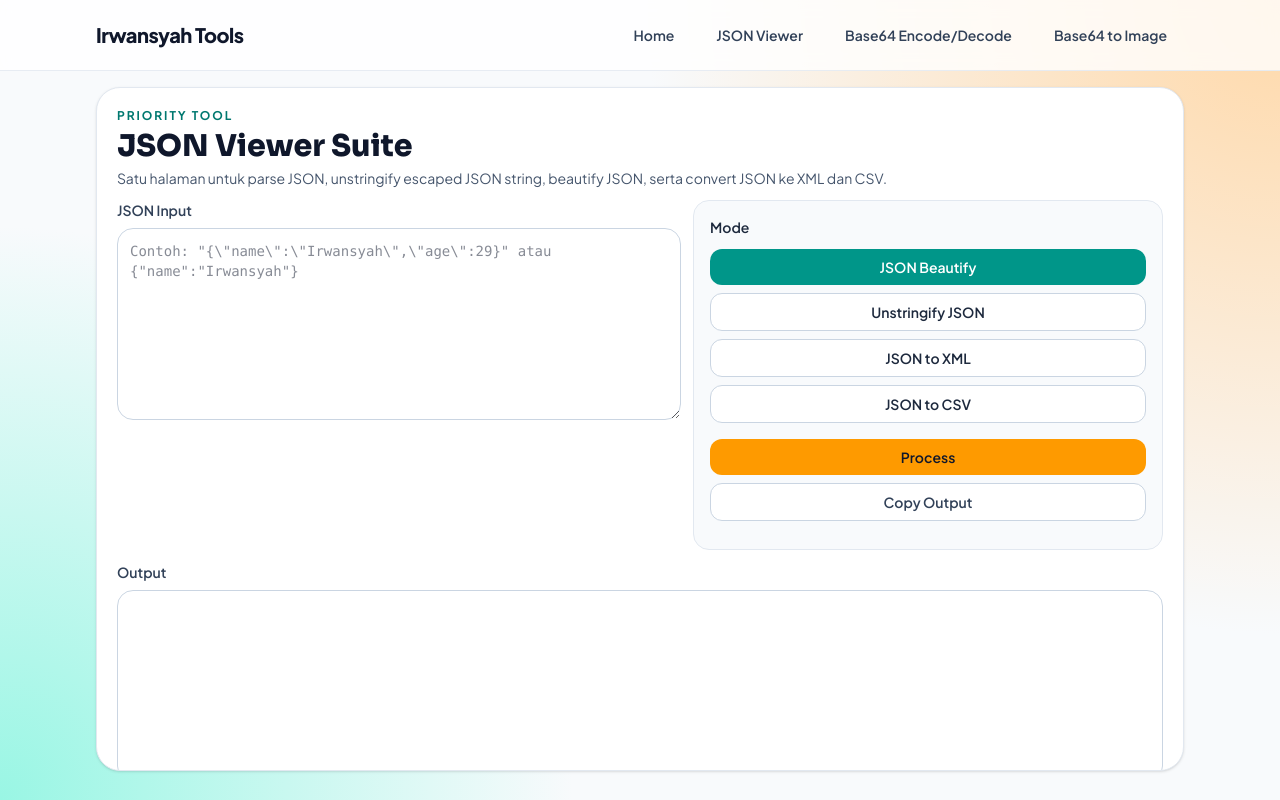
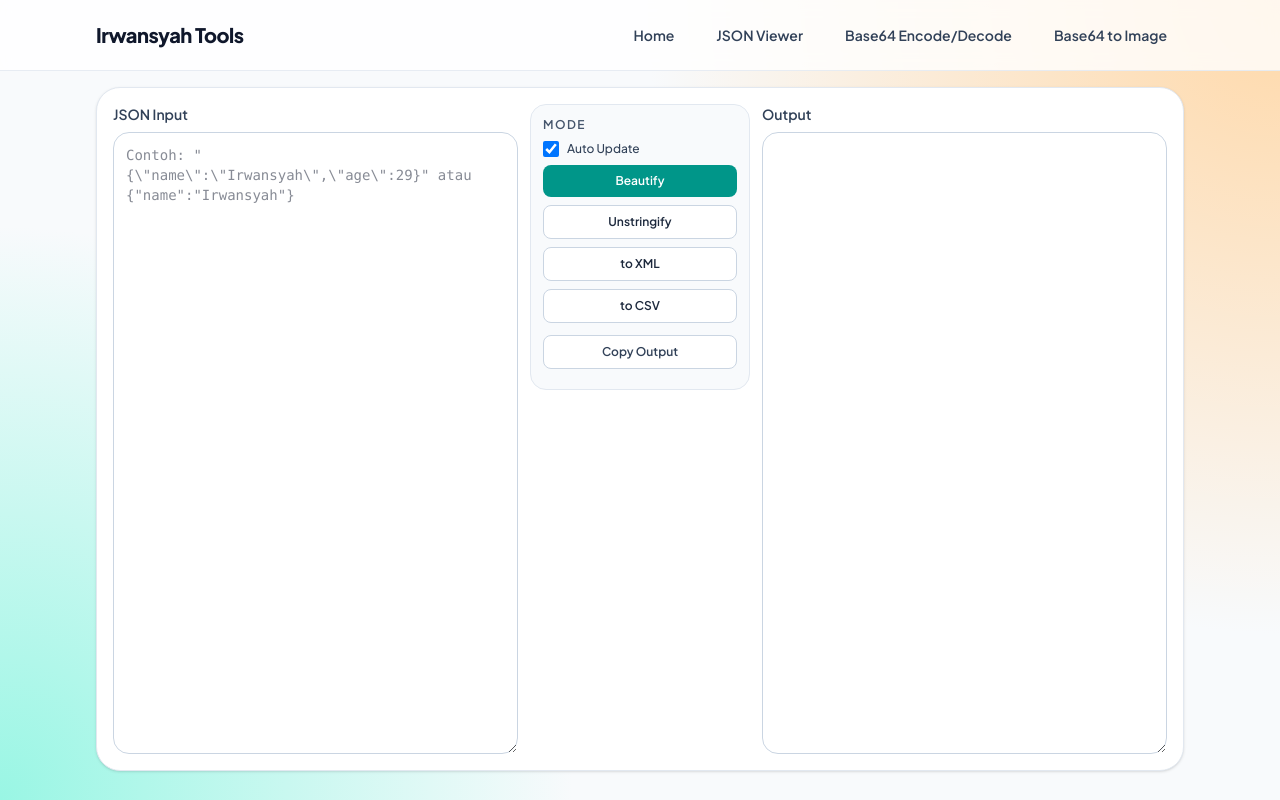
Before and after one commit to mirwansyahs/mirwansyahs.github.io, an Astro site in the folder tools/: page /tools/json-viewer in a window 1280 px wide. Built offline with nearby package versions, Linux system fonts and the light colour scheme; Astro itself is replaced by a stand-in of ours.

Commit message:
add(porto): mirwansyahs

```diff
--- a/tools/src/pages/tools/json-viewer.astro
+++ b/tools/src/pages/tools/json-viewer.astro
@@ -7,53 +7,48 @@ import BaseLayout from "../../layouts/BaseLayout.astro";
   description="JSON Viewer lengkap: unstringify JSON string, beautify JSON, convert JSON ke XML, dan JSON ke CSV."
   canonicalPath="/tools/json-viewer"
 >
-  <section class="rounded-3xl border border-slate-200 bg-white p-4 shadow-sm md:p-5 lg:h-full lg:overflow-hidden">
-    <p class="text-xs font-bold uppercase tracking-[0.16em] text-teal-700">Priority Tool</p>
-    <h1 class="mt-1 text-2xl font-black text-slate-900 md:text-3xl">JSON Viewer Suite</h1>
-    <p class="mt-1 text-sm text-slate-600">
-      Satu halaman untuk parse JSON, unstringify escaped JSON string, beautify JSON,
-      serta convert JSON ke XML dan CSV.
-    </p>
-
-    <div class="mt-3 grid gap-3 md:grid-cols-[1.2fr_1fr]">
-      <label class="block">
+  <section class="rounded-3xl border border-slate-200 bg-white p-3 shadow-sm md:p-4 lg:h-full lg:overflow-hidden">
+    <div class="grid gap-3 lg:h-full lg:grid-cols-[minmax(0,1fr)_220px_minmax(0,1fr)] lg:items-stretch">
+      <label class="block lg:h-full lg:min-h-0">
         <span class="mb-2 block text-sm font-semibold text-slate-700">JSON Input</span>
         <textarea
           id="jsonInput"
-          class="h-44 w-full rounded-2xl border border-slate-300 p-3 font-mono text-sm md:h-52 lg:h-[24vh]"
+          class="h-52 w-full rounded-2xl border border-slate-300 p-3 font-mono text-sm md:h-[56vh] lg:h-[calc(100%-28px)]"
           placeholder='Contoh: "{\"name\":\"Irwansyah\",\"age\":29}" atau {"name":"Irwansyah"}'
         ></textarea>
       </label>
 
-      <div class="rounded-2xl border border-slate-200 bg-slate-50 p-4">
-        <p class="text-sm font-semibold text-slate-800">Mode</p>
-        <div class="mt-3 grid gap-2">
-          <button class="json-mode-btn rounded-xl bg-teal-600 px-3 py-2 text-sm font-semibold text-white hover:bg-teal-700" data-mode="beautify">JSON Beautify</button>
-          <button class="json-mode-btn rounded-xl border border-slate-300 bg-white px-3 py-2 text-sm font-semibold text-slate-800 hover:bg-slate-100" data-mode="unstringify">Unstringify JSON</button>
-          <button class="json-mode-btn rounded-xl border border-slate-300 bg-white px-3 py-2 text-sm font-semibold text-slate-800 hover:bg-slate-100" data-mode="xml">JSON to XML</button>
-          <button class="json-mode-btn rounded-xl border border-slate-300 bg-white px-3 py-2 text-sm font-semibold text-slate-800 hover:bg-slate-100" data-mode="csv">JSON to CSV</button>
+      <div class="rounded-2xl border border-slate-200 bg-slate-50 p-3 lg:mx-auto lg:w-full lg:self-start">
+        <p class="text-xs font-semibold uppercase tracking-[0.12em] text-slate-600">Mode</p>
+        <label class="mt-2 flex items-center gap-2 text-xs font-medium text-slate-700">
+          <input id="autoUpdateToggle" type="checkbox" class="h-4 w-4 rounded border-slate-300" checked />
+          Auto Update
+        </label>
+        <div class="mt-2 grid gap-2">
+          <button class="json-mode-btn rounded-lg bg-teal-600 px-2 py-2 text-xs font-semibold text-white hover:bg-teal-700" data-mode="beautify">Beautify</button>
+          <button class="json-mode-btn rounded-lg border border-slate-300 bg-white px-2 py-2 text-xs font-semibold text-slate-800 hover:bg-slate-100" data-mode="unstringify">Unstringify</button>
+          <button class="json-mode-btn rounded-lg border border-slate-300 bg-white px-2 py-2 text-xs font-semibold text-slate-800 hover:bg-slate-100" data-mode="xml">to XML</button>
+          <button class="json-mode-btn rounded-lg border border-slate-300 bg-white px-2 py-2 text-xs font-semibold text-slate-800 hover:bg-slate-100" data-mode="csv">to CSV</button>
         </div>
 
-        <button id="processJsonBtn" class="mt-4 w-full rounded-xl bg-amber-500 px-4 py-2 text-sm font-semibold text-slate-900 hover:bg-amber-400">
-          Process
-        </button>
-        <button id="copyJsonBtn" class="mt-2 w-full rounded-xl border border-slate-300 bg-white px-4 py-2 text-sm font-semibold text-slate-700 hover:bg-slate-100">
+        <button id="copyJsonBtn" class="mt-3 w-full rounded-lg border border-slate-300 bg-white px-3 py-2 text-xs font-semibold text-slate-700 hover:bg-slate-100">
           Copy Output
         </button>
-        <p id="jsonMessage" class="mt-3 text-sm text-slate-600"></p>
+        <p id="jsonMessage" class="mt-2 text-xs text-slate-600"></p>
       </div>
+
+      <label class="block lg:h-full lg:min-h-0">
+        <span class="mb-2 block text-sm font-semibold text-slate-700">Output</span>
+        <textarea id="jsonOutput" class="h-52 w-full rounded-2xl border border-slate-300 p-3 font-mono text-sm md:h-[56vh] lg:h-[calc(100%-28px)]" readonly></textarea>
+      </label>
     </div>
-
-    <label class="mt-3 block">
-      <span class="mb-2 block text-sm font-semibold text-slate-700">Output</span>
-      <textarea id="jsonOutput" class="h-44 w-full rounded-2xl border border-slate-300 p-3 font-mono text-sm md:h-52 lg:h-[24vh]" readonly></textarea>
-    </label>
   </section>
 
   <script>
     const inputEl = document.getElementById("jsonInput");
     const outputEl = document.getElementById("jsonOutput");
     const msgEl = document.getElementById("jsonMessage");
+    const autoUpdateEl = document.getElementById("autoUpdateToggle");
     const modeButtons = Array.from(document.querySelectorAll(".json-mode-btn"));
 
     let activeMode = "beautify";
@@ -168,7 +163,7 @@ import BaseLayout from "../../layouts/BaseLayout.astro";
       return csvRows.join("\n");
     };
 
-    document.getElementById("processJsonBtn")?.addEventListener("click", () => {
+    const processJson = () => {
       try {
         const raw = inputEl?.value?.trim() || "";
         if (!raw) {
@@ -202,6 +197,23 @@ import BaseLayout from "../../layouts/BaseLayout.astro";
         outputEl.value = "";
         msgEl.textContent = `Error: ${error instanceof Error ? error.message : "JSON tidak valid."}`;
       }
+    };
+
+    const isAutoUpdateEnabled = () =>
+      autoUpdateEl instanceof HTMLInputElement ? autoUpdateEl.checked : true;
+
+    // Process automatically when user leaves input area.
+    inputEl?.addEventListener("blur", processJson);
+
+    // Optional live processing while typing.
+    inputEl?.addEventListener("input", () => {
+      if (!isAutoUpdateEnabled()) return;
+      processJson();
+    });
+
+    autoUpdateEl?.addEventListener("change", () => {
+      if (!isAutoUpdateEnabled()) return;
+      if ((inputEl?.value?.trim() || "") !== "") processJson();
     });
 
     document.getElementById("copyJsonBtn")?.addEventListener("click", async () => {
@@ -210,6 +222,13 @@ import BaseLayout from "../../layouts/BaseLayout.astro";
       msgEl.textContent = "Output tersalin ke clipboard.";
     });
 
+    // Re-process immediately when mode changes.
+    for (const btn of modeButtons) {
+      btn.addEventListener("click", () => {
+        if ((inputEl?.value?.trim() || "") !== "") processJson();
+      });
+    }
+
     setModeStyle();
   </script>
 </BaseLayout>
```
Also changed, not shown: 6 other files.
